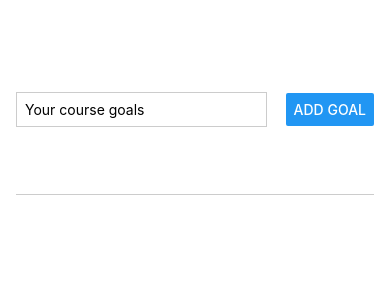
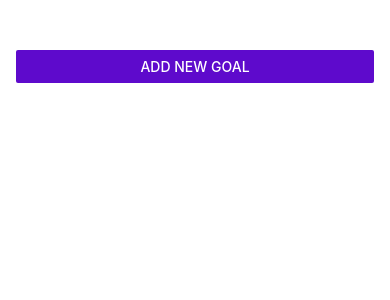
Before and after one commit to gks-96/RNCourse, a React Native app: screen / in a window 390 px wide. Shown: the top 300 px of the page. Built offline with nearby package versions, Linux system fonts and the light colour scheme.

Commit message:
added image

```diff
--- a/App.js
+++ b/App.js
@@ -1,42 +1,58 @@
-
-import { StyleSheet, View, FlatList } from 'react-native';
+import { StyleSheet, View, FlatList, Button } from "react-native";
 // button is self enclosing tag
-import GoalItem from './components/GoalItem';
-import GoalInput from './components/GoalInput';
-import { useState } from 'react'
+import GoalItem from "./components/GoalItem";
+import GoalInput from "./components/GoalInput";
+import { useState } from "react";
 // custom component - good practice to start with capital
 export default function App() {
+  const [courseGoals, setCourseGoals] = useState([]);
+  const [modalIsVisible, setModalIsVisible] = useState(false);
 
-  const[courseGoals,setCourseGoals] = useState([]);
+  function startAddGoalHandler() {
+    setModalIsVisible(true);
+  }
 
-  function deleteGoalHandler(id){
-    setCourseGoals( currentCourseGoals => {
+  function endAddGoalHandler() {
+    setModalIsVisible(false);
+  }
+  function deleteGoalHandler(id) {
+    setCourseGoals((currentCourseGoals) => {
       // filter keeps all the value for which functions return true
       return currentCourseGoals.filter((goal) => goal.id != id);
     });
 
-
     console.log("delete");
   }
-  function addGoalHandler(enteredGoalText){
+
+  function addGoalHandler(enteredGoalText) {
     // not a best way to update state, when new state depends on previous states
     // setCourseGoals([...courseGoals,enteredGoalText]);
 
     // using spread operator
-    setCourseGoals(currentCourseGoals => [...currentCourseGoals,
-      { text: enteredGoalText,
-        id : Math.random().toString()},
+    setCourseGoals((currentCourseGoals) => [
+      ...currentCourseGoals,
+      { text: enteredGoalText, id: Math.random().toString() },
     ]);
     console.log(enteredGoalText);
-
+    endAddGoalHandler();
   }
   return (
     <View style={styles.appContainer}>
-     <GoalInput onAddGoal= {addGoalHandler} />
-      <View style = {styles.goalsContainer}>
+      <Button
+        title="Add new Goal"
+        color="#5e0acc"
+        onPress={startAddGoalHandler}
+      />
+      <GoalInput
+        visible={modalIsVisible}
+        onAddGoal={addGoalHandler}
+        onCancel={endAddGoalHandler}
+      />
+      {/* <View style={styles.goalsContainer}> */}
+      <View >
         {/* scrollView - allows to make content
          scrollable  */}
-         {/* why are we having the key prop otherwise we get the warning
+        {/* why are we having the key prop otherwise we get the warning
         - each child in teh list should have a unique 'key' prop*/}
         {/* <ScrollView  alwaysBounceVertical='false'>
 
@@ -46,29 +62,32 @@
           </View>)}
         </ScrollView>
         */}
-      <FlatList data={courseGoals} renderItem={itemData => {
-        // itemData.index
-        return <GoalItem
-                text = {itemData.item.text}
-                id = {itemData.item.id}
+        <FlatList
+          data={courseGoals}
+          renderItem={(itemData) => {
+            // itemData.index
+            return (
+              <GoalItem
+                text={itemData.item.text}
+                id={itemData.item.id}
                 onDeleteItem={deleteGoalHandler}
-                />;
-      } }alwaysBounceVertical='false' />
+              />
+            );
+          }}
+          alwaysBounceVertical="false"
+        />
       </View>
-
     </View>
-
-
   );
 }
 // styling
 const styles = StyleSheet.create({
-  appContainer:{
-    flex:1,
-    padding:50,
-    paddingHorizontal: 16
-  },
-  goalsContainer:{
-    flex: 5
+  appContainer: {
+    flex: 1,
+    padding: 50,
+    paddingHorizontal: 16,
   }
+  // goalsContainer: {
+  //   flex: 5,
+  // },
 });
--- a/components/GoalInput.js
+++ b/components/GoalInput.js
@@ -1,66 +1,90 @@
+import {
+  StyleSheet,
+  Text,
+  TextInput,
+  View,
+  Button,
+  Modal,
+  Image,
+} from "react-native";
+import { useState } from "react";
 
-import { StyleSheet,  Text,TextInput, View,Button,} from 'react-native';
-import { useState } from 'react'
-
-function GoalInput(props){
-
-    const[enteredGoalText,setEnteredGoalText] = useState('');
+function GoalInput(props) {
+  const [enteredGoalText, setEnteredGoalText] = useState("");
 
   // react handles this, therefofre, we do not have to focus on passing parameter
-    function goalInputHandler(enteredText){
+  function goalInputHandler(enteredText) {
     setEnteredGoalText(enteredText);
   }
 
   function addGoalHandler() {
     // will be received by the prop
     props.onAddGoal(enteredGoalText);
-        setEnteredGoalText('');
-
+    setEnteredGoalText("");
   }
   return (
+    <Modal visible={props.visible} animationType="slide">
       <View style={styles.inputContainer}>
+        <Image
+          source={require("../assets/images/GoalMarker.png")}
+          style={styles.image}
+        />
         {/* in inputContainer, i have used flexDirection,
         it arranges the component in that view in the correponding way
         for example: row -> it will place it rowwise
                   and column - it will place it columnwise  */}
         <TextInput
           style={styles.textInput}
-             placeholder='Your course goals'
+          placeholder="Your course goals"
           onChangeText={goalInputHandler}
           value={enteredGoalText}
         />
         {/* // goalInputHandler() - evaluated when the app is evaluated
             // we want react to evaluate it, therefore, do goalInputHandler */}
 
-            <Button title = "Add Goal" onPress={addGoalHandler} />
+        {/* <Button title = "Add Goal" onPress={addGoalHandler} />  */}
         {/* button attribute does not
             have style property ,  */}
-
+        <View style={styles.buttonContainer}>
+          <View style={styles.button}>
+            <Button title="Add Goal" onPress={addGoalHandler} />
           </View>
+          <View style={styles.button}>
+            <Button title="Cancel" onPress={props.onCancel} />
+          </View>
+        </View>
+      </View>
+    </Modal>
   );
 }
 
 export default GoalInput;
 
 const styles = StyleSheet.create({
-
   inputContainer: {
-       flex:1,
-       flexDirection: 'row',
-       justifyContent: 'space-between',
-       alignItems:'center',
-       paddingBottom:24,
-       borderBottomWidth:1,
-       borderBottomColor:'#cccccc'
-    },
-    goalsContainer:{
-      flex: 5
+    flex: 1,
+    justifyContent: "center",
+    alignItems: "center",
+    padding: 16,
+    backgroundColor: "#311b6b",
   },
   textInput: {
-      borderWidth:1,
-      borderColor: '#cccccc',
-      width: '70%',
-      marginRight:8,
-      padding:8
-    }
+    borderWidth: 1,
+    borderColor: "#cccccc",
+    width: "100%",
+    padding: 8,
+  },
+  buttonContainer: {
+    flexDirection: "row",
+    marginTop: 16,
+  },
+  button: {
+    width: 100,
+    marginHorizontal: 8,
+  },
+  image: {
+    width: 100,
+    height: 100,
+    margin: 20,
+  },
 });
--- a/components/GoalItem.js
+++ b/components/GoalItem.js
@@ -3,9 +3,6 @@
 import { StyleSheet, Text, View,Pressable} from 'react-native';
 
 function GoalItem(props){
-
-
-
 
 // how does GoalItem function know about the itemData ?
 // the code worked even without the props, not sure why
@@ -20,8 +17,6 @@
           </Pressable>
 
         </View>
-
-
     );
 }
 
```
Also changed, not shown: assets/images/GoalMarker.png (added), 1 other file (tests, documents, lock files or other folders). Lines whose indentation alone changed are shown as unchanged.
